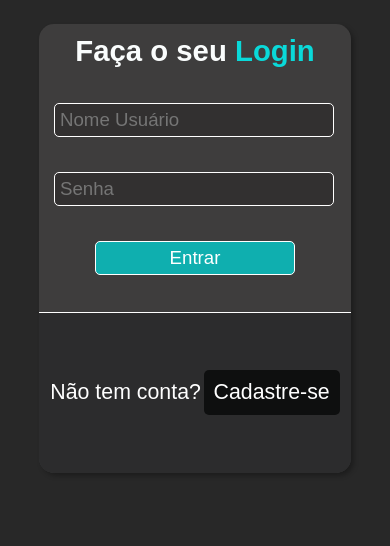
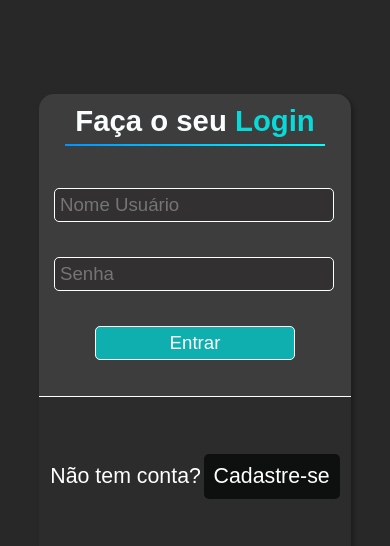
Before and after one commit to GabrielCamargocoder/tela-login, a plain HTML site: page index.html in a window 390 px wide. Drawn offline with Linux system fonts and the light colour scheme.

Commit message:
personalizando mediacell

```diff
--- a/mediacell/pgcadastro.css
+++ b/mediacell/pgcadastro.css
@@ -17,6 +17,22 @@ h1{
     color: rgb(250, 253, 253);
     padding-top: 10px;
     margin-bottom: -15px;
+    position: relative;
+    width: 200px;
+    margin: 0px auto;
+
+}
+
+h1::after{
+
+    content: '';
+    width: 100%;
+    height: 2px;
+    position: absolute;
+    top:50px;
+    left: 0;
+    background: linear-gradient(to right, rgb(3, 146, 255), aqua);
+
 
 }
 
@@ -29,7 +45,7 @@ section{
     display: block;
     background-color: #504f4f8c;
 
-    margin: 5% auto;
+    margin: 25% auto;
 
     width:80vw;
 
--- a/mediacell/tela-login.css
+++ b/mediacell/tela-login.css
@@ -18,6 +18,22 @@ h1{
     font-size: 22pt;
     padding-top: 10px;
     margin-bottom: -15px;
+    position: relative;
+    width: 260px;
+    margin: 0px auto;
+
+}
+
+h1::after{
+
+    content: '';
+    width: 100%;
+    height: 2px;
+    position: absolute;
+    top:50px;
+    left: 0;
+    background: linear-gradient(to right, rgb(3, 146, 255), aqua);
+
 
 }
 
@@ -29,7 +45,7 @@ h1 > span{
 section{
     display: block;
     background-color: #504f4f8c;
-    margin:5% auto;
+    margin:25% auto;
     width:80vw;
     border-radius: 15px;
     box-shadow: 3px 3px 5px rgba(0, 0, 0, 0.285);
```
